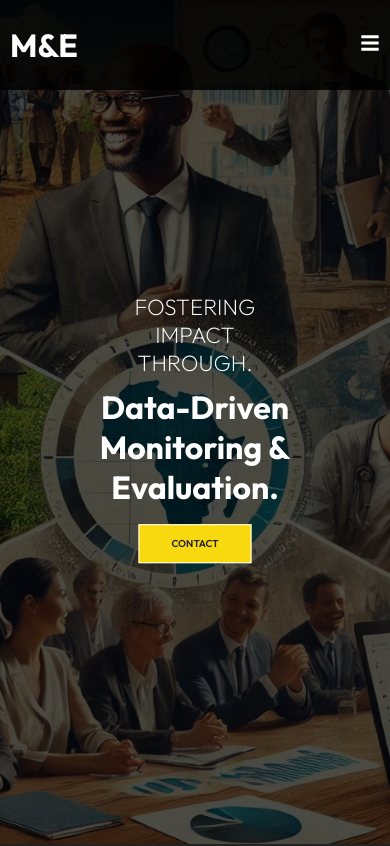
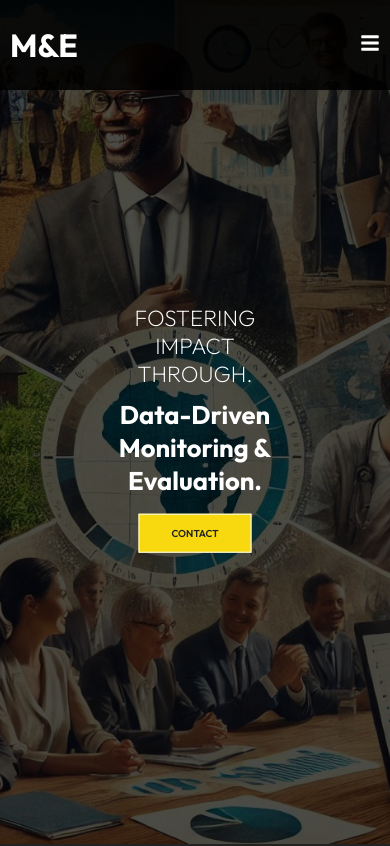
Before and after one commit to briyomatata/landing, a React (Create React App) app: page / in a window 390 px wide. Shown: the top 846 px of the page. Built offline with nearby package versions, Linux system fonts and the light colour scheme.

Commit message:
font changes

```diff
--- a/src/routes/Hero.css
+++ b/src/routes/Hero.css
@@ -52,7 +52,7 @@ text-transform: uppercase;
 
 @media screen and (max-width:640px)  {
     .hero .content h1{
-        font-size: 2rem;
+        font-size: 1.6rem;
     }
 
     .hero .content p{
```
